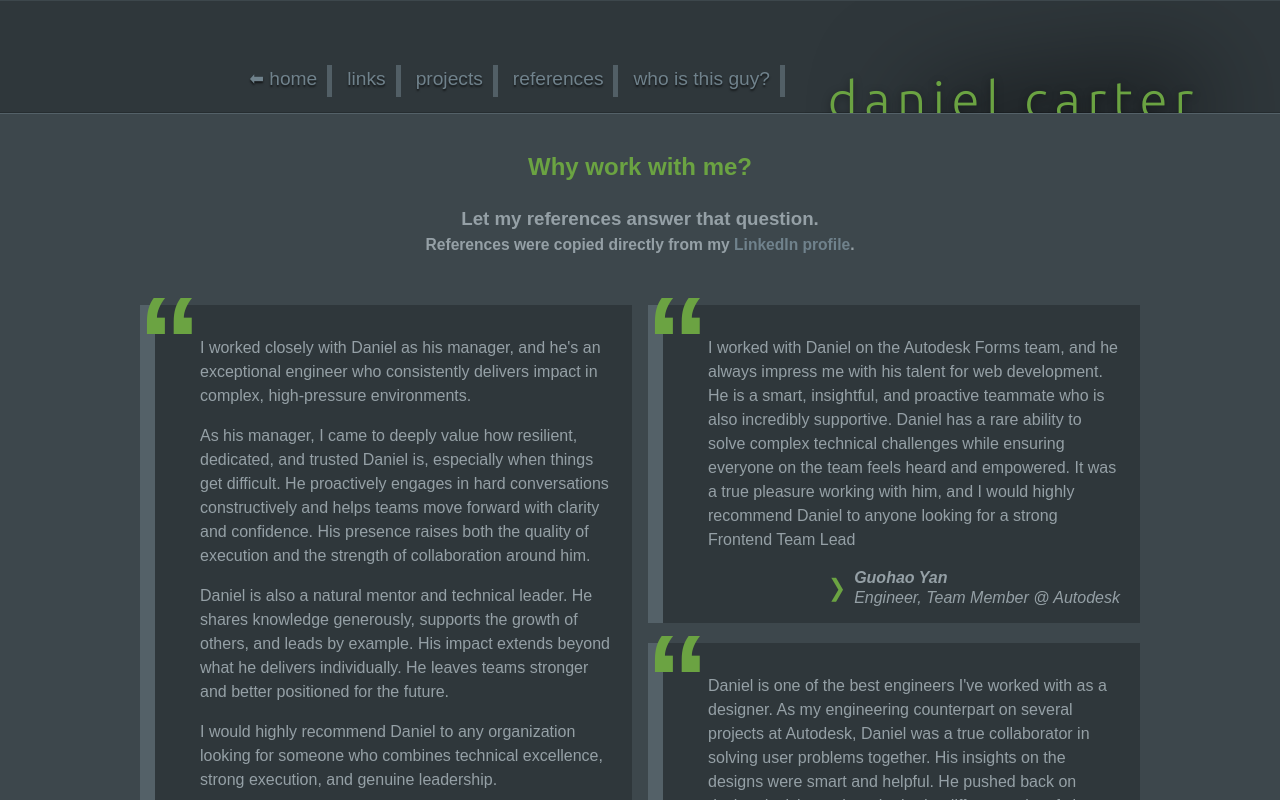
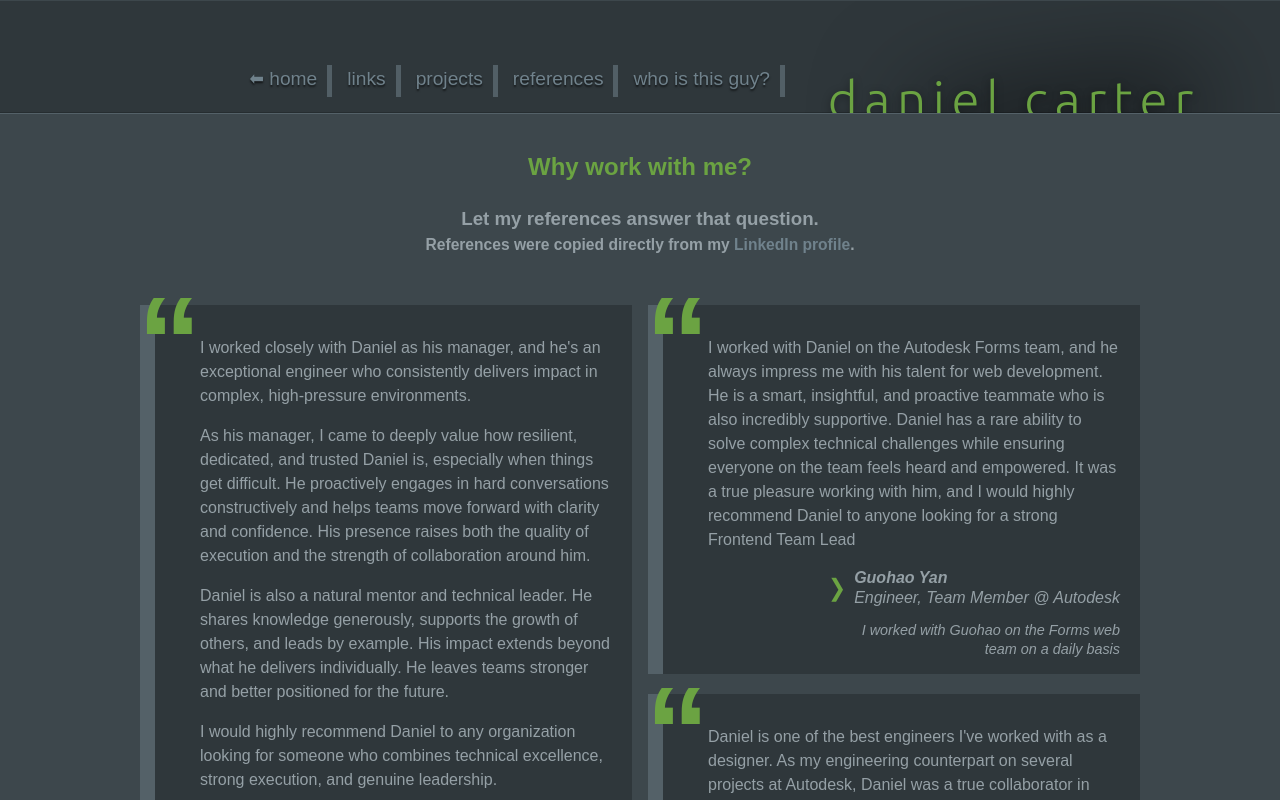
Before and after one commit to slobaum/dcarter.dev, a React (Vite) app: page /references in a window 1280 px wide. Built offline with nearby package versions, Linux system fonts and the light colour scheme.

Commit message:
add relationship to each reference

```diff
--- a/src/ui/References.tsx
+++ b/src/ui/References.tsx
@@ -51,6 +51,7 @@ const Cite = styled.cite`
     line-height: 1.25rem;
     font-style: none;
     font-weight: bold;
+    margin-top: .7rem;
     &::before {
         display: block;
         content: "❯";
@@ -74,6 +75,16 @@ const Columns = styled.div`
         columns: 2;
     `)}
 `;
+const Rel = styled.small`
+    margin-top: .8rem;
+    font-style: italic;
+    text-align: right;
+    display: block;
+    line-height: 1.2rem;
+    font-size: .9rem;
+    padding-left: 30%;
+    box-sizing: border-box;
+`;
 
 const shuffleArray = <T, >(array: T[]) => {
     // fischer-yates algorithm for shuffling
@@ -90,6 +101,7 @@ const references: Array<{
     text: string[],
     source: string,
     title: string,
+    rel: string,
 }> = [
     {
         text: [
@@ -100,6 +112,7 @@ const references: Array<{
         ],
         source: "Ross Meltz",
         title: "Manager @ Autodesk",
+        rel: "Ross was my direct manager for 3 years at Autodesk",
     },
     {
         text: [
@@ -108,20 +121,23 @@ const references: Array<{
         ],
         source: "Cory Wolnewitz",
         title: "Manager @ Autodesk",
+        rel: "Cory was a manager on my team",
     },
     {
         text: [
             "Daniel doesn't shy away from big problems, whatever is the most important work, he'll get it done. He's also one of those engineers thats so productive he'll throw in a \"oh yeah I fixed this too.\" I couldn't recommend Daniel more wholeheartedly!",
         ],
         source: "Chuck Pinkert",
-        title: "Manager @ Autodesk"
+        title: "Manager @ Autodesk",
+        rel: "Chuck was my direct manager on Forms team at Autodesk"
     },
     {
         text: [
             'I worked with Daniel on the Autodesk Forms team, and he always impress me with his talent for web development. He is a smart, insightful, and proactive teammate who is also incredibly supportive. Daniel has a rare ability to solve complex technical challenges while ensuring everyone on the team feels heard and empowered. It was a true pleasure working with him, and I would highly recommend Daniel to anyone looking for a strong Frontend Team Lead',
         ],
         source: "Guohao Yan",
-        title: "Engineer, Team Member @ Autodesk"
+        title: "Engineer, Team Member @ Autodesk",
+        rel: "I worked with Guohao on the Forms web team on a daily basis",
     },
     {
         text: [
@@ -129,6 +145,7 @@ const references: Array<{
         ],
         source: "Rohan Singh",
         title: "Designer @ Autodesk",
+        rel: "Rohan was the designer on my team at Autodesk for 2 years",
     },
     {
         text: [
@@ -137,14 +154,16 @@ const references: Array<{
             "Any team would be lucky to have Daniel, and I wholeheartedly recommend him.",
         ],
         source: "Leah Friedberg",
-        title: "Designer @ Autodesk"
+        title: "Designer @ Autodesk",
+        rel: "I collaborated with Leah on a Platform component that would be reused by many teams",
     },
     {
         text: [
             "Daniel is a fantastic developer and leader. He has a lot of excellent qualities, but what most sets him apart is his attention to both the technical and human side of the tools we created. He's the type of developer that never loses sight of the purpose and use of products he builds. As a result, he brings fantastic insights from a technical, UX, and product angle to whatever he touches. He could identify how technical constraints and UX designs would intersect early on in projects and produce creative solutions. Daniel is wonderful combination of thorough, thoughtful, and fast. I strongly recommend him.",
         ],
         source: "Joseph Kappes",
-        title: "Product Manager @ Autodesk"
+        title: "Product Manager @ Autodesk",
+        rel: "Joe was a Product Manager on my team, we collaborated on multiple projects",
     },
     {
         text: [
@@ -157,6 +176,7 @@ const references: Array<{
         ],
         source: "Francesca Chua",
         title: "Designer @ Autodesk",
+        rel: "Fran was the primary designer on the Forms team, we worked together for 4 years",
     }
 ]
 
@@ -175,7 +195,7 @@ export const References: FC = () => {
                 </small>
             </SubHeadline>
             <Columns>
-                {randomizedRefs.map(({text, source, title}) => (
+                {randomizedRefs.map(({ text, source, title, rel }) => (
                     <Quote key={`${source}-${title}`}>
                         {text.map(content => (<p key={content}>{content}</p>))}
                         <Cite>
@@ -184,6 +204,7 @@ export const References: FC = () => {
                                 <span>{title}</span>
                             </CiteContent>
                         </Cite>
+                        <Rel>{rel}</Rel>
                     </Quote>
                 ))}
             </Columns>
```
